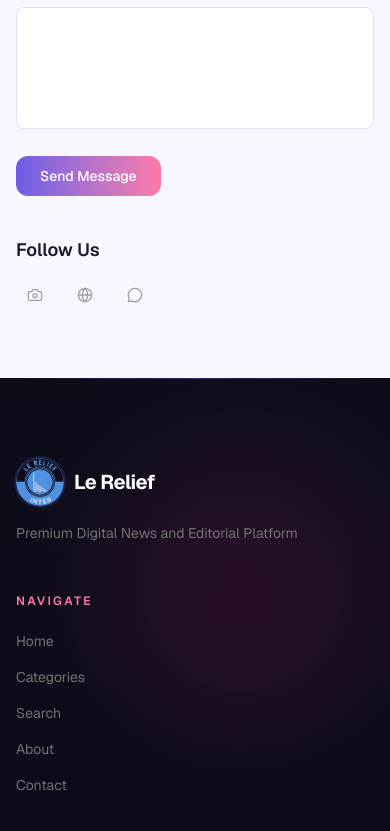
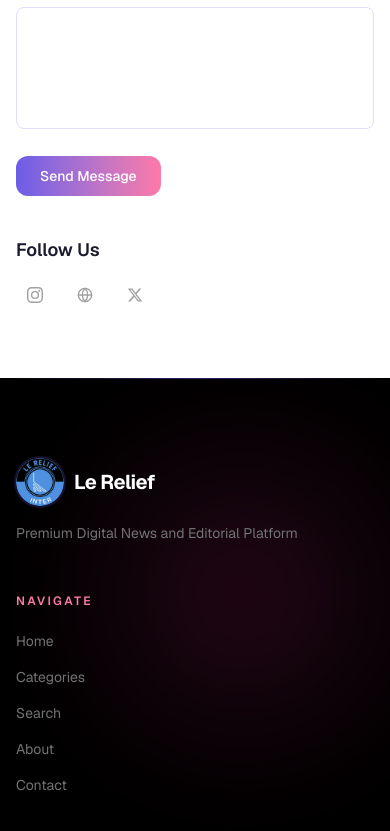
Before and after one commit to edlight123/Le-Relief, a Next.js app: page /contact in a window 390 px wide. Shown: the part 633-1464 px from the top of the page. Built offline with nearby package versions, Linux system fonts and the light colour scheme; no server answers.

Commit message:
fix: pure black/white backgrounds, proper Instagram & X brand icons

```diff
--- a/src/app/globals.css
+++ b/src/app/globals.css
@@ -4,7 +4,7 @@
 @custom-variant dark (&:where(.dark, .dark *));
 
 :root {
-  --background: #F8F7FF;
+  --background: #FFFFFF;
   --foreground: #1A1A2E;
   --tooltip-bg: #ffffff;
   --tooltip-border: #e5e7eb;
@@ -30,7 +30,7 @@
 }
 
 .dark {
-  --background: #0D0D1A;
+  --background: #000000;
   --foreground: #EEEDF5;
   --tooltip-bg: #1A1A2E;
   --tooltip-border: #2D2B55;
@@ -46,9 +46,9 @@
   --accent-coral: #FF7675;
   --accent-blue: #74B9FF;
 
-  --surface: #16162A;
-  --surface-elevated: #1E1E38;
-  --border-subtle: #2D2B55;
+  --surface: #111111;
+  --surface-elevated: #1A1A1A;
+  --border-subtle: #2A2A2A;
 }
 
 @theme inline {
--- a/src/components/layout/Footer.tsx
+++ b/src/components/layout/Footer.tsx
@@ -5,7 +5,7 @@ import SocialLinks from "@/components/public/SocialLinks";
 
 export default function Footer() {
   return (
-    <footer className="bg-gradient-to-b from-[#0D0D1A] to-[#080818] text-neutral-400 mt-auto relative overflow-hidden">
+    <footer className="bg-black text-neutral-400 mt-auto relative overflow-hidden">
       {/* Colorful gradient accent at top */}
       <div className="absolute top-0 left-0 right-0 h-px bg-gradient-to-r from-transparent via-primary/40 to-transparent" />
       {/* Ambient orbs */}
--- a/src/components/layout/Navbar.tsx
+++ b/src/components/layout/Navbar.tsx
@@ -11,7 +11,7 @@ export default function Navbar() {
   const [mobileOpen, setMobileOpen] = useState(false);
 
   return (
-    <header className="sticky top-0 z-50 bg-white/80 dark:bg-[#0D0D1A]/85 backdrop-blur-xl border-b border-border-subtle">
+    <header className="sticky top-0 z-50 bg-white/80 dark:bg-black/85 backdrop-blur-xl border-b border-border-subtle">
       <nav className="max-w-7xl mx-auto px-4 sm:px-6 lg:px-8">
         <div className="flex items-center justify-between h-16">
           <Link
--- a/src/components/public/HeroSection.tsx
+++ b/src/components/public/HeroSection.tsx
@@ -15,7 +15,7 @@ interface HeroSectionProps {
 export default function HeroSection({ article }: HeroSectionProps) {
   if (!article) {
     return (
-      <section className="relative bg-gradient-to-br from-[#0D0D1A] via-[#1A1040] to-[#0D1A2E] py-36 px-4 overflow-hidden">
+      <section className="relative bg-black py-36 px-4 overflow-hidden">
         {/* Decorative gradient orbs */}
         <div className="gradient-orb w-96 h-96 bg-purple-600 top-[-10%] left-[-5%]" />
         <div className="gradient-orb w-80 h-80 bg-pink-500 bottom-[-15%] right-[10%]" />
@@ -55,7 +55,7 @@ export default function HeroSection({ article }: HeroSectionProps) {
   }
 
   return (
-    <section className="relative bg-gradient-to-br from-[#0D0D1A] via-[#1A1040] to-[#0D1A2E] overflow-hidden">
+    <section className="relative bg-black overflow-hidden">
       {/* Decorative gradient orbs */}
       <div className="gradient-orb w-96 h-96 bg-purple-600 bottom-0 left-[-5%]" />
       <div className="gradient-orb w-64 h-64 bg-pink-500 top-0 right-[20%] opacity-10" />
@@ -111,8 +111,8 @@ export default function HeroSection({ article }: HeroSectionProps) {
               priority
             />
             {/* Colorful overlay gradient */}
-            <div className="absolute inset-0 bg-gradient-to-r from-[#0D0D1A] via-[#1A1040]/60 to-transparent lg:block hidden" />
-            <div className="absolute inset-0 bg-gradient-to-t from-[#0D0D1A]/40 to-transparent" />
+            <div className="absolute inset-0 bg-gradient-to-r from-black via-black/60 to-transparent lg:block hidden" />
+            <div className="absolute inset-0 bg-gradient-to-t from-black/40 to-transparent" />
           </div>
         )}
       </div>
--- a/src/components/public/SocialLinks.tsx
+++ b/src/components/public/SocialLinks.tsx
@@ -1,10 +1,25 @@
-import Link from "next/link";
-import { Camera, Globe, MessageCircle } from "lucide-react";
+import { Globe } from "lucide-react";
+
+function InstagramIcon({ className }: { className?: string }) {
+  return (
+    <svg className={className} viewBox="0 0 24 24" fill="currentColor">
+      <path d="M12 2.163c3.204 0 3.584.012 4.85.07 3.252.148 4.771 1.691 4.919 4.919.058 1.265.069 1.645.069 4.849 0 3.205-.012 3.584-.069 4.849-.149 3.225-1.664 4.771-4.919 4.919-1.266.058-1.644.07-4.85.07-3.204 0-3.584-.012-4.849-.07-3.26-.149-4.771-1.699-4.919-4.92-.058-1.265-.07-1.644-.07-4.849 0-3.204.013-3.583.07-4.849.149-3.227 1.664-4.771 4.919-4.919 1.266-.057 1.645-.069 4.849-.069zM12 0C8.741 0 8.333.014 7.053.072 2.695.272.273 2.69.073 7.052.014 8.333 0 8.741 0 12c0 3.259.014 3.668.072 4.948.2 4.358 2.618 6.78 6.98 6.98C8.333 23.986 8.741 24 12 24c3.259 0 3.668-.014 4.948-.072 4.354-.2 6.782-2.618 6.979-6.98.059-1.28.073-1.689.073-4.948 0-3.259-.014-3.667-.072-4.947-.196-4.354-2.617-6.78-6.979-6.98C15.668.014 15.259 0 12 0zm0 5.838a6.162 6.162 0 100 12.324 6.162 6.162 0 000-12.324zM12 16a4 4 0 110-8 4 4 0 010 8zm6.406-11.845a1.44 1.44 0 100 2.881 1.44 1.44 0 000-2.881z" />
+    </svg>
+  );
+}
+
+function XIcon({ className }: { className?: string }) {
+  return (
+    <svg className={className} viewBox="0 0 24 24" fill="currentColor">
+      <path d="M18.244 2.25h3.308l-7.227 8.26 8.502 11.24H16.17l-5.214-6.817L4.99 21.75H1.68l7.73-8.835L1.254 2.25H8.08l4.713 6.231zm-1.161 17.52h1.833L7.084 4.126H5.117z" />
+    </svg>
+  );
+}
 
 const platforms = [
-  { key: "instagram", icon: Camera, href: "https://www.instagram.com/lereliefhaiti", color: "hover:text-pink-400 hover:border-pink-400/30 hover:bg-pink-400/10" },
+  { key: "instagram", icon: InstagramIcon, href: "https://www.instagram.com/lereliefhaiti", color: "hover:text-pink-400 hover:border-pink-400/30 hover:bg-pink-400/10" },
   { key: "facebook", icon: Globe, href: "#", color: "hover:text-blue-400 hover:border-blue-400/30 hover:bg-blue-400/10" },
-  { key: "x", icon: MessageCircle, href: "https://x.com/lereliefhaiti", color: "hover:text-purple-400 hover:border-purple-400/30 hover:bg-purple-400/10" },
+  { key: "x", icon: XIcon, href: "https://x.com/lereliefhaiti", color: "hover:text-purple-400 hover:border-purple-400/30 hover:bg-purple-400/10" },
 ];
 
 export default function SocialLinks() {
```
